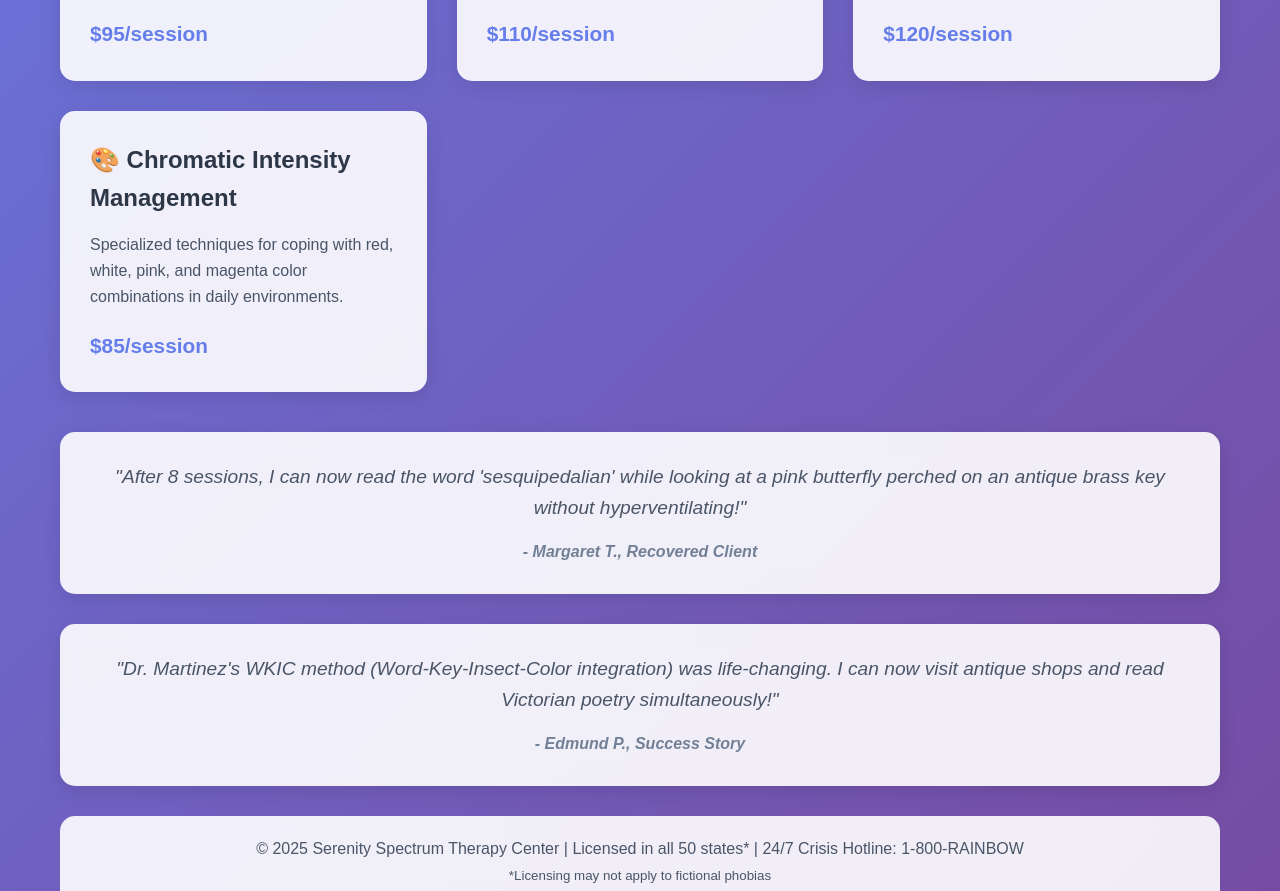
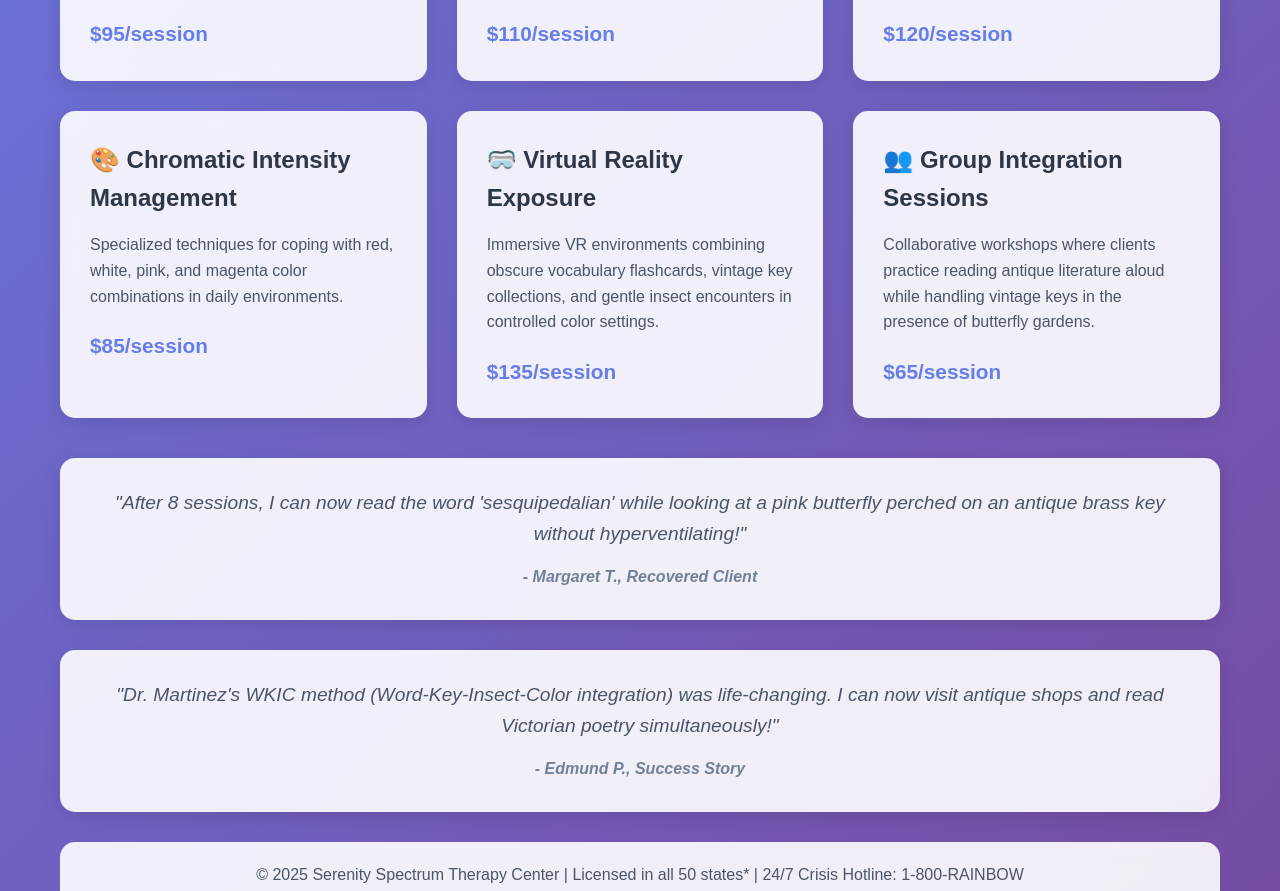
Before and after one commit to tripplebro3/Serenity-Spectrum-Therapy, a plain HTML site: page index.html in a window 1280 px wide. Shown: the part 895-1786 px from the top of the page. Drawn offline with Linux system fonts and the light colour scheme.

Commit message:
Update index.html

```diff
--- a/index.html
+++ b/index.html
@@ -217,6 +217,18 @@
                 <p>Specialized techniques for coping with red, white, pink, and magenta color combinations in daily environments.</p>
                 <div class="price">$85/session</div>
             </div>
+
+            <div class="service-card">
+                <h3>🥽 Virtual Reality Exposure</h3>
+                <p>Immersive VR environments combining obscure vocabulary flashcards, vintage key collections, and gentle insect encounters in controlled color settings.</p>
+                <div class="price">$135/session</div>
+            </div>
+
+            <div class="service-card">
+                <h3>👥 Group Integration Sessions</h3>
+                <p>Collaborative workshops where clients practice reading antique literature aloud while handling vintage keys in the presence of butterfly gardens.</p>
+                <div class="price">$65/session</div>
+            </div>
         </div>
 
         <div class="testimonial">
```
